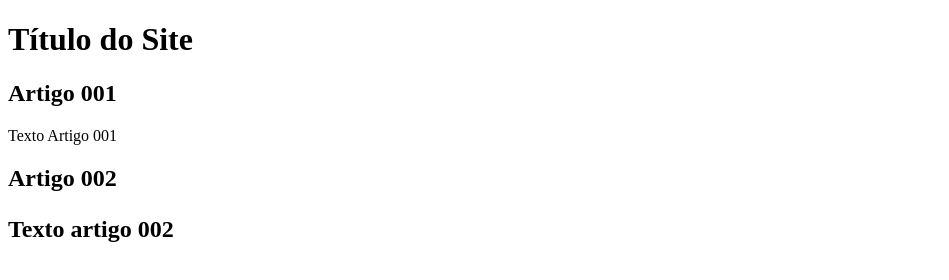
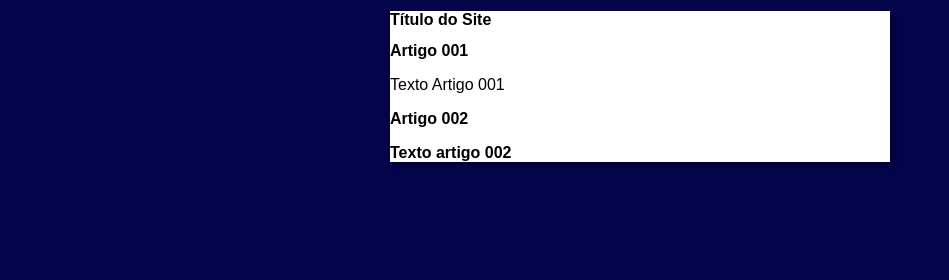
Before and after one commit to Romariort/Projeto-site, a plain HTML site: page index.html in a window 1280 px wide. Shown: the whole page, without its empty margins (0-949 px from the left). Drawn offline with Linux system fonts and the light colour scheme.

Commit message:
Iniciei o design

```diff
--- /dev/null
+++ b/estilos/style.css
@@ -0,0 +1,16 @@
+*{
+    font-family: Arial, Helvetica, sans-serif;
+    font-size: 16px;
+}
+
+body {
+    background-color: rgb(4, 4, 75);
+
+}
+
+main {
+    background-color:white;
+    width: 500px;
+    margin: auto;
+    box-shadow: 3px 3px 5px rgba(0, 0, 0, 0.452);
+}
--- a/index.html
+++ b/index.html
@@ -4,6 +4,7 @@
     <meta charset="UTF-8">
     <meta name="viewport" content="width=device-width, initial-scale=1.0">
     <title>Título do Site</title>
+    <link rel="stylesheet" href="estilos/style.css">
 </head>
 <body>
 <main>
```
